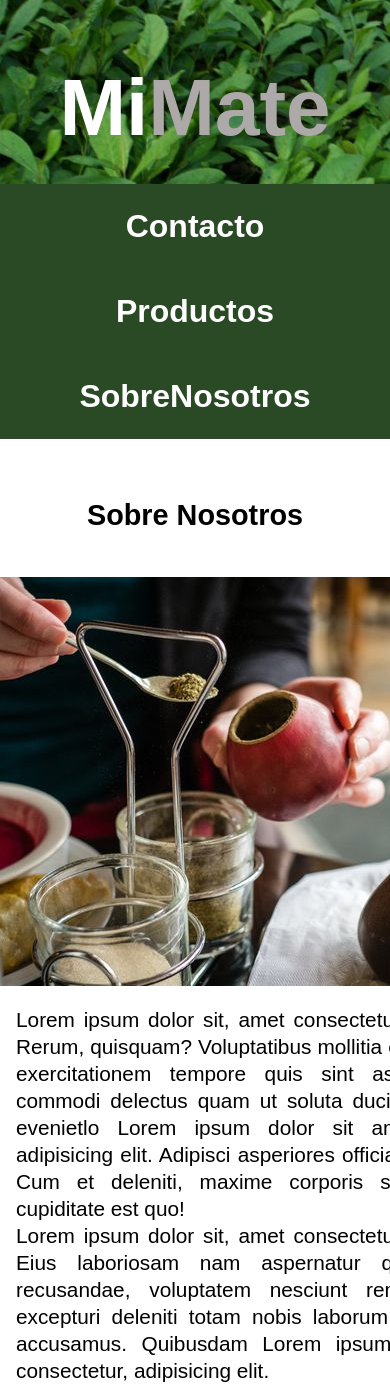
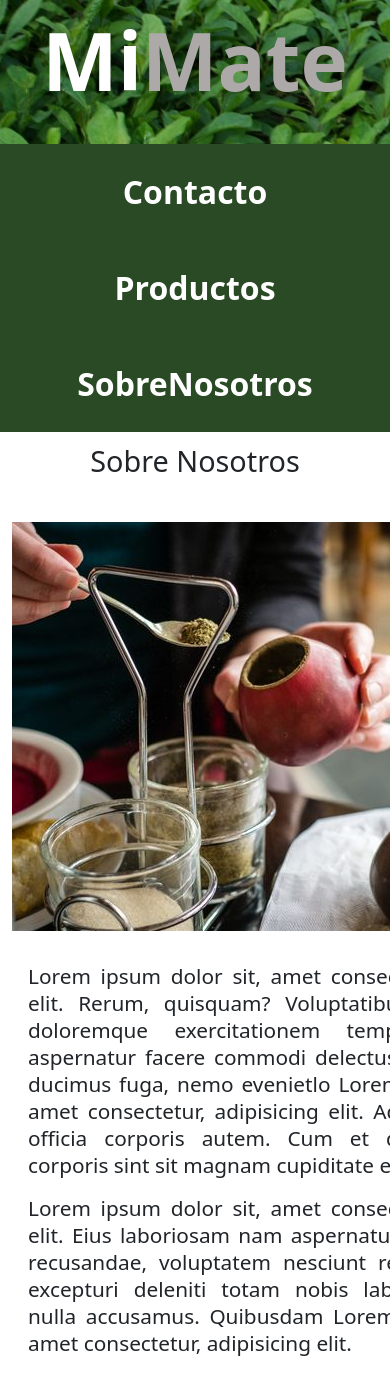
Before and after one commit to CarlosHadla/repositorio-de-mi-primer-proyecto, a plain HTML site: page pages/nosotros.html in a window 390 px wide. Shown: the top 1387 px of the page. Drawn offline with nearby package versions, Linux system fonts and the light colour scheme.

Commit message:
6to commit: Cambiando los contenedores con bootstrap

```diff
--- a/css/estilos.css
+++ b/css/estilos.css
@@ -41,6 +41,7 @@ p{
     max-height: 20rem;
     width: auto;
     height: auto;
+
 }
 li{
     list-style-type: none;
@@ -78,6 +79,8 @@ li{
     grid-template-columns: 1fr 1fr;
     justify-content: space-between;
     align-items: baseline;
+    width: 85%;
+
 }
 .banner__logo h1{
     font-size: 5rem;
@@ -109,13 +112,6 @@ li{
 }
 .footer .banner__navegacion__enlace:hover{
     background-color: green;
-}
-.contenedor{
-    max-width: 90rem;
-    width: 85%;
-    padding: 3rem 0;
-    margin: auto;
-
 }
 .contenido__principal {
     display: grid;
@@ -163,8 +159,9 @@ li{
     background-color: beige;
     padding: 1rem;
     border-radius: 1rem;
-    margin: auto;
     text-align: center;
+    display: flex;
+    flex-direction: column;
 }
 
 .sidebar__imagen{
@@ -177,10 +174,11 @@ li{
 }
 
 /*Nosotros*/
-.nosotros__interno{
-    margin-top: 2rem;
+.nosotros__interno {
+    margin: 2rem 0;
     display: grid;
-    grid-template-columns: 40% auto;
+    grid-template-columns: auto auto;
+    gap: 1rem;
 }
 
 /* Producto */
@@ -242,6 +240,8 @@ li{
     /*Util*/
     .imagenes{
         width: auto;
+        max-width: 100%;
+        max-height: 100%;
     }
     h1,h2{
         text-align: center;
@@ -288,6 +288,7 @@ li{
     /*SideBar Principal*/
     .sidebar__productos{
         display: flex;
+        flex-direction: row;
         gap: 3rem;
     }
     .footer .banner__logo{
@@ -326,16 +327,11 @@ li{
     .header{
         padding: 0;
     }
-    .contenedor{
-        width: 100%;
-        padding: 3rem  0 0 0;
-        margin: 0;
-    }
+
     .banner {
         display: grid;
         grid-template-rows: auto;
         grid-template-columns: 1fr;
-        width: 100%;
     }
     .banner__logo {
         text-align: center;
--- a/pages/nosotros.html
+++ b/pages/nosotros.html
@@ -9,12 +9,13 @@
     <link rel="preconnect" href="https://fonts.googleapis.com">
     <link rel="preconnect" href="https://fonts.gstatic.com" crossorigin>
     <link href="https://fonts.googleapis.com/css2?family=Josefin+Sans:wght@400;700&family=Open+Sans&family=PT+Sans:wght@400;700&family=Roboto+Serif:opsz@8..144&display=swap" rel="stylesheet">
+    <link href="https://cdn.jsdelivr.net/npm/bootstrap@5.2.2/dist/css/bootstrap.min.css" rel="stylesheet" integrity="sha384-Zenh87qX5JnK2Jl0vWa8Ck2rdkQ2Bzep5IDxbcnCeuOxjzrPF/et3URy9Bv1WTRi" crossorigin="anonymous">
     <link rel="stylesheet" href="../css/estilos.css">
 </head>
 
 <body>
     <header class="header">
-        <div class="contenedor banner">
+        <div class="container-fluid p-0 banner">
             <a class="banner__logo" href="../index.html"><h1>Mi<span>Mate</span></h1></a>
             <nav>
                 <ul class="banner__navegacion">
@@ -26,11 +27,11 @@
         </div>
     </header>
 
-    <main class="contenedor nosotros">
+    <main class="container-lg nosotros">
         <h3 class="centrar__texto">Sobre Nosotros</h3>
         <div class="nosotros__interno">
-            <div class="nosotros__imagen">
-                <img class="" src="/images/sobre nosotros.jpg" alt="imagen nosotros">
+            <div class="imagenes">
+                <img  src="/images/sobre nosotros.jpg" alt="imagen nosotros">
             </div>
             <div class="nosotros__texto textos">
                 <p>Lorem ipsum dolor sit, amet consectetur adipisicing elit. Rerum, quisquam? Voluptatibus mollitia error doloremque exercitationem tempore quis sint aspernatur facere commodi delectus quam ut soluta ducimus fuga, nemo evenietlo Lorem ipsum dolor sit amet consectetur, adipisicing elit. Adipisci asperiores officia corporis autem. Cum et deleniti, maxime corporis sint sit magnam cupiditate est quo! <p>
@@ -40,7 +41,7 @@
     </main>
 
     <footer class="footer">
-        <div class="contenedor banner">
+        <div class="container-fluid p-0 banner">
             <a class="banner__logo" href="../index.html"><h1>Mi<span>Mate</span></h1></a>
             <nav>
                 <ul class="banner__navegacion">
@@ -52,8 +53,6 @@
         </div>
     </footer>
 
+    <script src="https://cdn.jsdelivr.net/npm/bootstrap@5.2.2/dist/js/bootstrap.bundle.min.js" integrity="sha384-OERcA2EqjJCMA+/3y+gxIOqMEjwtxJY7qPCqsdltbNJuaOe923+mo//f6V8Qbsw3" crossorigin="anonymous"></script>
 </body>
 </html>
-
-</body>
-</html>
```
Also changed, not shown: index.html (+3 -3 lines), pages/contacto.html (+3 -3 lines), pages/entrada.html (+5 -4 lines), pages/productos.html (+3 -3 lines).
